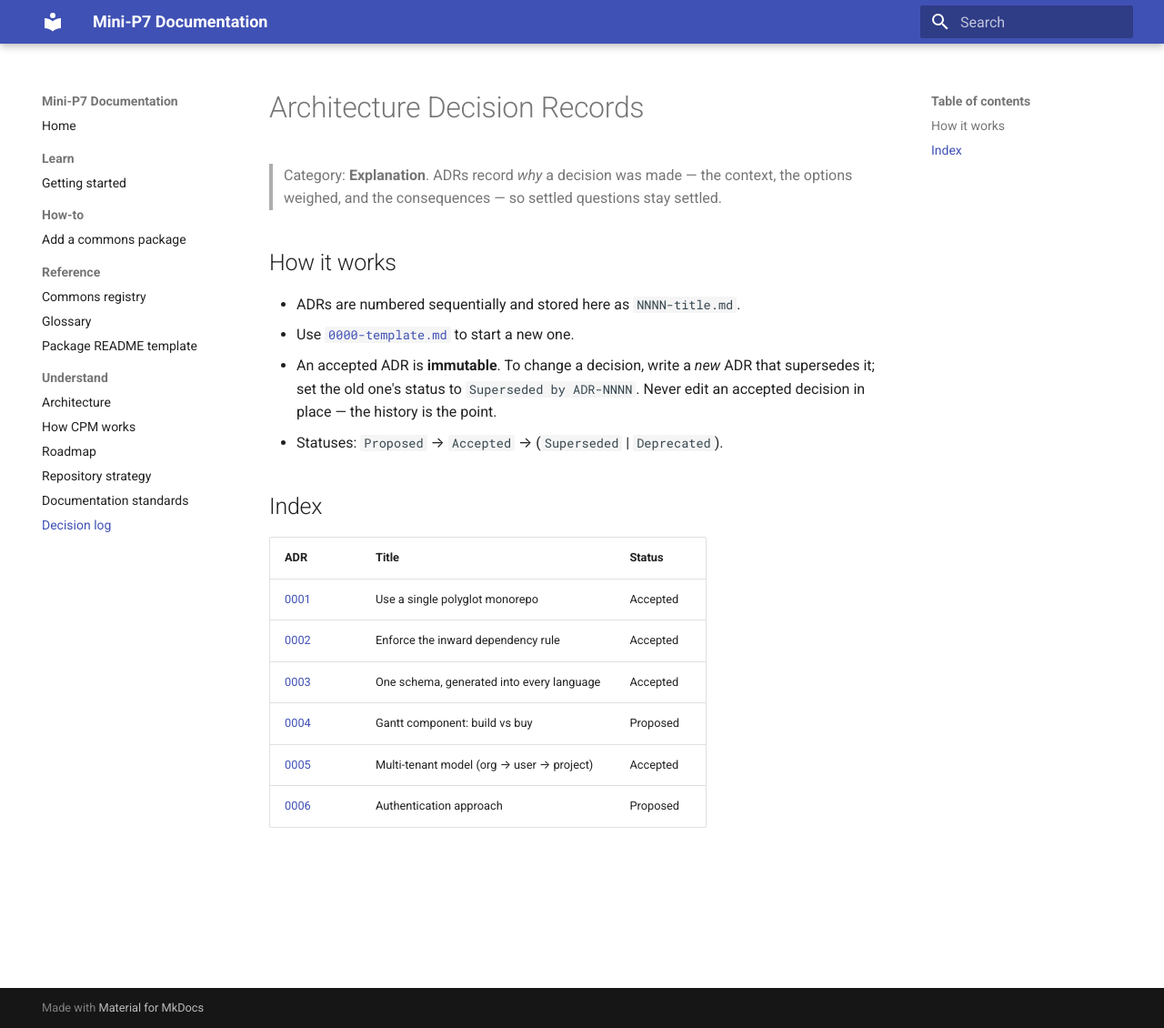
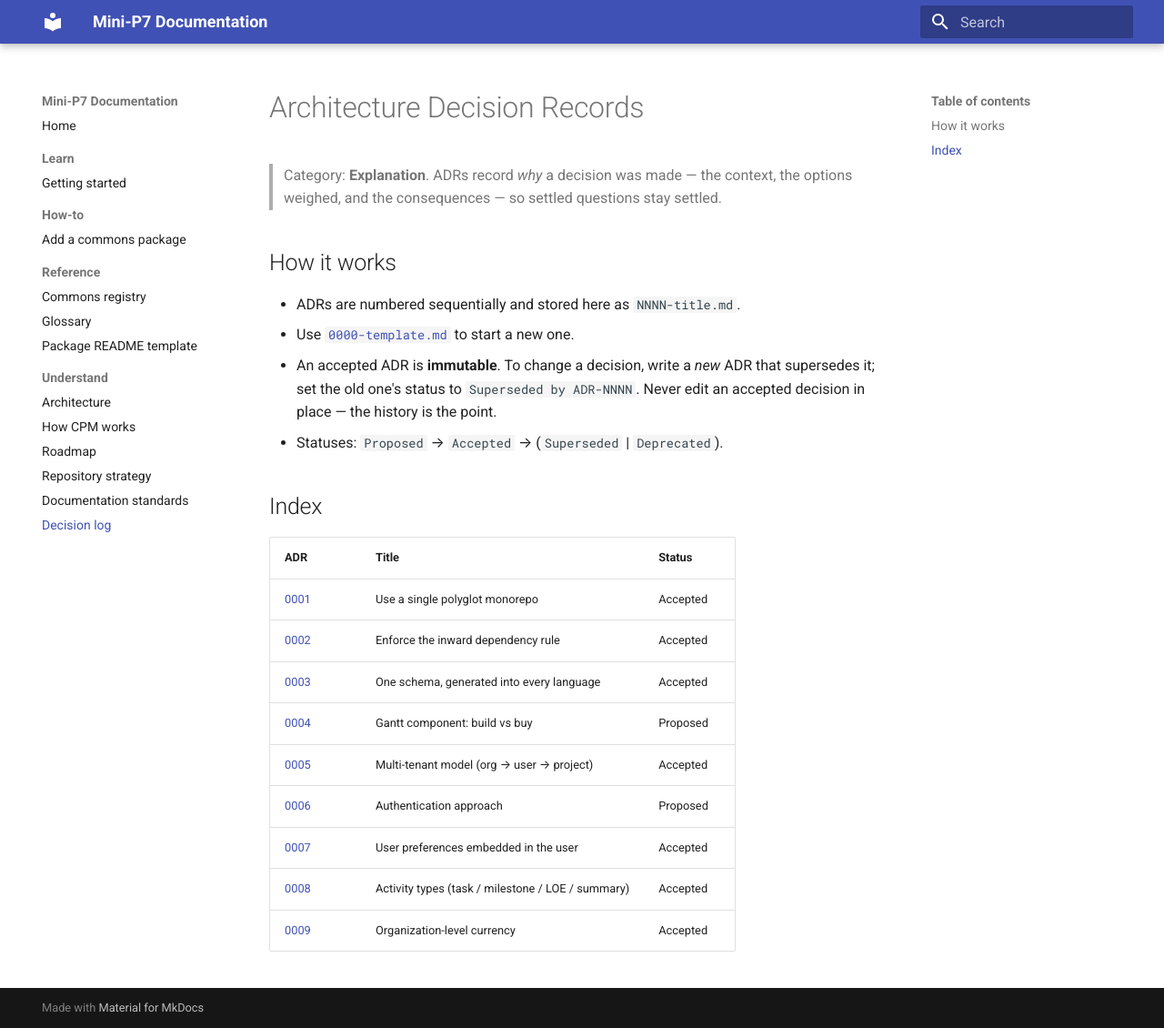
Before and after one commit to shafeehhecker/MiniP7, an MkDocs documentation site: the page built from docs/adr/README.md, in a window 1280 px wide and 1130 px high. Shown: the whole window at 91% size. Built offline with MkDocs 1.6.1 and Material for MkDocs 9.7.7, drawn with Linux system fonts in a browser that asks for light colours.

Commit message:
Update README.md
Added ADR-0007/0008/0009 to the index table

```diff
--- a/docs/adr/README.md
+++ b/docs/adr/README.md
@@ -22,3 +22,6 @@
 | [0004](0004-gantt-build-vs-buy.md) | Gantt component: build vs buy | Proposed |
 | [0005](0005-multi-tenancy.md) | Multi-tenant model (org → user → project) | Accepted |
 | [0006](0006-authentication.md) | Authentication approach | Proposed |
+| [0007](0007-user-preferences.md) | User preferences embedded in the user | Accepted |
+| [0008](0008-activity-types.md) | Activity types (task / milestone / LOE / summary) | Accepted |
+| [0009](0009-currency.md) | Organization-level currency | Accepted |
```
